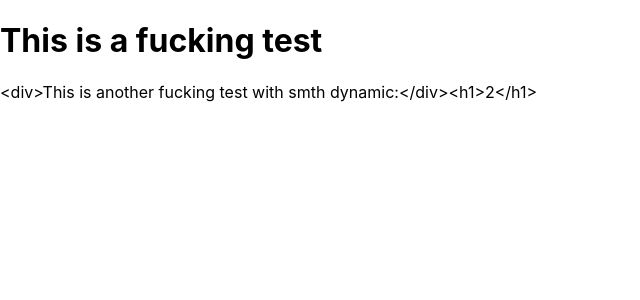
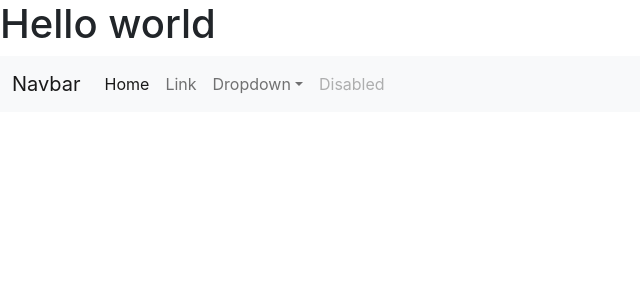
Before and after one commit to kingtudy/react_hello_world, a React (Create React App) app: page / in a window 1280 px wide. Shown: the top 300 px of the page, without its empty margins (0-640 px from the left). Built offline with nearby package versions, Linux system fonts and the light colour scheme.

Commit message:
Added bootstrap to project

```diff
--- a/public/index.html
+++ b/public/index.html
@@ -24,6 +24,11 @@
       work correctly both with client-side routing and a non-root public URL.
       Learn how to configure a non-root public URL by running `npm run build`.
     -->
+    <link href="https://cdn.jsdelivr.net/npm/bootstrap@5.0.2/dist/css/bootstrap.min.css" rel="stylesheet" integrity="sha384-EVSTQN3/azprG1Anm3QDgpJLIm9Nao0Yz1ztcQTwFspd3yD65VohhpuuCOmLASjC" crossorigin="anonymous">
+    <script src="https://cdn.jsdelivr.net/npm/bootstrap@5.0.2/dist/js/bootstrap.bundle.min.js" integrity="sha384-MrcW6ZMFYlzcLA8Nl+NtUVF0sA7MsXsP1UyJoMp4YLEuNSfAP+JcXn/tWtIaxVXM" crossorigin="anonymous"></script>
+    <!--
+      Bootstrap installation
+    -->
     <title>React App</title>
   </head>
   <body>
--- a/src/index.js
+++ b/src/index.js
@@ -5,18 +5,56 @@
 import reportWebVitals from './reportWebVitals';
 
 const root = ReactDOM.createRoot(document.getElementById('root'));
-const anotherElement = ReactDOM.createRoot(document.getElementById('anotherElement'));
-// root.render(
-//   <React.StrictMode>
-//       <h1>Hello world</h1>
-//   </React.StrictMode>
-// );
 
-var smthICanChange = 2;
-const aLotOfStuff = "<h1>" + smthICanChange + "</h1>";
+function Navbar() {
+    return (
+        <nav className="navbar navbar-expand-lg navbar-light bg-light">
+            <div className="container-fluid">
+                <a className="navbar-brand" href="#">Navbar</a>
+                <button className="navbar-toggler" type="button" data-bs-toggle="collapse"
+                        data-bs-target="#navbarSupportedContent" aria-controls="navbarSupportedContent"
+                        aria-expanded="false" aria-label="Toggle navigation">
+                    <span className="navbar-toggler-icon"></span>
+                </button>
+                <div className="collapse navbar-collapse" id="navbarSupportedContent">
+                    <ul className="navbar-nav me-auto mb-2 mb-lg-0">
+                        <li className="nav-item">
+                            <a className="nav-link active" aria-current="page" href="#">Home</a>
+                        </li>
+                        <li className="nav-item">
+                            <a className="nav-link" href="#">Link</a>
+                        </li>
+                        <li className="nav-item dropdown">
+                            <a className="nav-link dropdown-toggle" href="#" id="navbarDropdown" role="button"
+                               data-bs-toggle="dropdown" aria-expanded="false">
+                                Dropdown
+                            </a>
+                            <ul className="dropdown-menu" aria-labelledby="navbarDropdown">
+                                <li><a className="dropdown-item" href="#">Action</a></li>
+                                <li><a className="dropdown-item" href="#">Another action</a></li>
+                                <li>
+                                    <span className="dropdown-divider"></span>
+                                </li>
+                                <li><a className="dropdown-item" href="#">Something else here</a></li>
+                            </ul>
+                        </li>
+                        <li className="nav-item">
+                            <a className="nav-link disabled" href="#" tabIndex="-1" aria-disabled="true">Disabled</a>
+                        </li>
+                    </ul>
+                </div>
+            </div>
+        </nav>
+    )
+}
 
-root.render(<h1>This is a fucking test</h1>);
-anotherElement.render("<div>This is another fucking test with smth dynamic:</div>" + aLotOfStuff);
+root.render(
+  <React.StrictMode>
+      <h1>Hello world</h1>
+      <Navbar />
+  </React.StrictMode>
+);
+
 
 // If you want to start measuring performance in your app, pass a function
 // to log results (for example: reportWebVitals(console.log))
```
Also changed, not shown: 1 other file (tests, documents, lock files or other folders).
